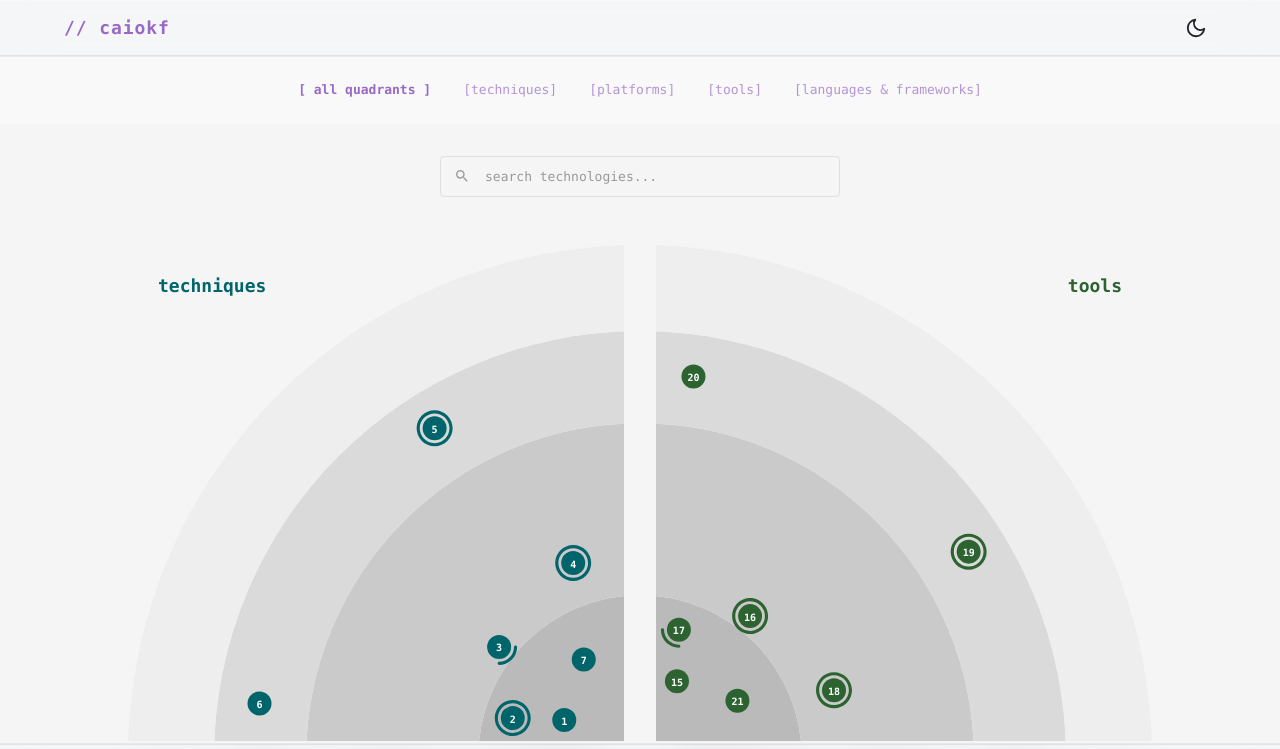
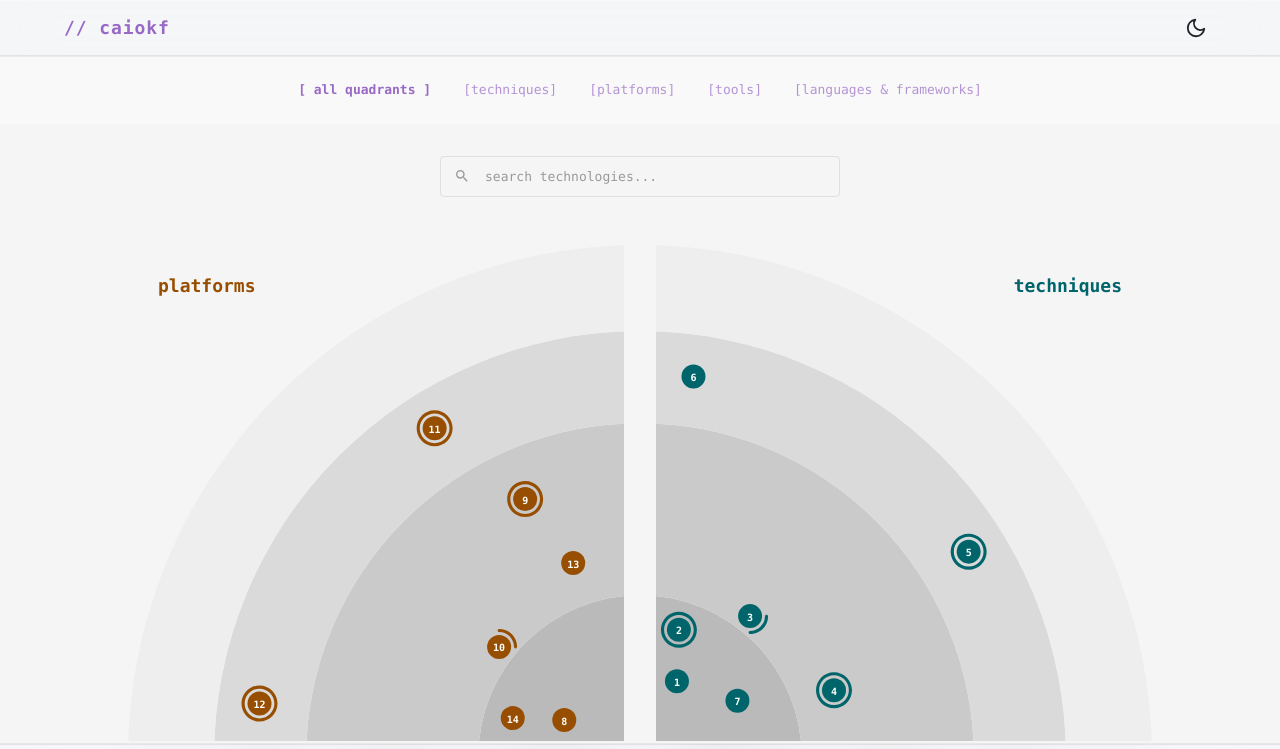
Before and after one commit to caiokf/homepage, a Vue app: page /tech-radar/sample in a window 1280 px wide. Shown: the top 749 px of the page. Built offline with nearby package versions, Linux system fonts and the light colour scheme.

Commit message:
fix(radar): correct quadrant position labels to match visual locations

```diff
--- a/src/components/radar/TechRadar.vue
+++ b/src/components/radar/TechRadar.vue
@@ -8,10 +8,10 @@
       class="radar-svg"
       :class="{ 'is-zoomed': selectedQuadrant }"
     >
-      <!-- Layer 1: Ring arcs -->
+      <!-- Each quadrant as a single group -->
       <g
-        v-for="quadrant in quadrants"
-        :key="`rings-${quadrant.position}`"
+        v-for="(quadrant, index) in quadrants"
+        :key="`quadrant-${quadrant.position}`"
         :class="[
           'quadrant-group',
           quadrant.position,
@@ -35,63 +35,6 @@
             :key="`ring-${ringIndex}`"
             :d="ringPath"
             :class="['ring-arc', `ring-arc-${ringIndex}`]"
-          />
-        </g>
-      </g>
-
-      <!-- Layer 2: Separator lines (drawn on top of rings, under blips) -->
-      <g
-        v-if="!selectedQuadrant"
-        :transform="getQuadrantTransform()"
-        class="quadrant-separators"
-      >
-        <line
-          v-for="separator in getSeparatorLines()"
-          :key="`separator-${separator.angle}`"
-          :x1="separator.x1"
-          :y1="separator.y1"
-          :x2="separator.x2"
-          :y2="separator.y2"
-          class="separator-line"
-        />
-        <!-- Ring labels on horizontal separator -->
-        <text
-          v-for="(label, index) in calcRingLabelsOnSeparators()"
-          :key="`ring-label-${index}`"
-          :x="label.x"
-          y="0"
-          class="ring-label-separator"
-        >
-          {{ label.name }}
-        </text>
-      </g>
-
-      <!-- Layer 3: Ring labels, blips, and quadrant names -->
-      <g
-        v-for="(quadrant, index) in quadrants"
-        :key="`content-${quadrant.position}`"
-        :class="[
-          'quadrant-group',
-          quadrant.position,
-          {
-            'quadrant-hidden':
-              selectedQuadrant && selectedQuadrant !== quadrant.position,
-            'quadrant-zoomed': selectedQuadrant === quadrant.position,
-          },
-        ]"
-        :transform="getQuadrantTransform()"
-        :style="getQuadrantStyle(quadrant.position)"
-      >
-        <!-- Clickable background (invisible, for interaction) -->
-        <g
-          class="quadrant-background"
-          @click="selectQuadrant(quadrant.position)"
-        >
-          <path
-            v-for="(ringPath, ringIndex) in getRingPaths(quadrant)"
-            :key="`ring-invisible-${ringIndex}`"
-            :d="ringPath"
-            class="ring-arc-invisible"
           />
         </g>
 
@@ -151,7 +94,7 @@
           </text>
         </g>
 
-        <!-- Quadrant name with caret -->
+        <!-- Quadrant name -->
         <g :class="['quadrant-name-group', quadrant.position]">
           <foreignObject
             :x="getQuadrantLabelX(quadrant.position)"
@@ -167,6 +110,33 @@
             </div>
           </foreignObject>
         </g>
+      </g>
+
+      <!-- Separator lines (drawn on top of quadrants) -->
+      <g
+        v-if="!selectedQuadrant"
+        :transform="getCenterTransform()"
+        class="quadrant-separators"
+      >
+        <line
+          v-for="separator in getSeparatorLines()"
+          :key="`separator-${separator.angle}`"
+          :x1="separator.x1"
+          :y1="separator.y1"
+          :x2="separator.x2"
+          :y2="separator.y2"
+          class="separator-line"
+        />
+        <!-- Ring labels on horizontal separator -->
+        <text
+          v-for="(label, index) in calcRingLabelsOnSeparators()"
+          :key="`ring-label-${index}`"
+          :x="label.x"
+          y="0"
+          class="ring-label-separator"
+        >
+          {{ label.name }}
+        </text>
       </g>
     </svg>
 
@@ -229,16 +199,8 @@
   const svgHeight = "100%";
 
   const viewBox = computed(() => {
-    if (!props.selectedQuadrant) {
-      return `0 0 ${radarSize.value} ${radarSize.value}`;
-    }
-    // When zoomed, show just the selected quadrant (half the radar in each dimension)
-    const offset = RadarGeometry.getZoomedViewBoxOffset(
-      props.selectedQuadrant,
-      radarSize.value
-    );
-    const zoomSize = radarSize.value / 2;
-    return `${offset.x} ${offset.y} ${zoomSize} ${zoomSize}`;
+    // Always show the full radar - no zooming
+    return `0 0 ${radarSize.value} ${radarSize.value}`;
   });
 
   // Compute ring radii
@@ -271,6 +233,12 @@
 
   function getPositionedBlips(quadrantIndex: number): PositionedBlip[] {
     return positionedBlipsCache.value[quadrantIndex] || [];
+  }
+
+  function getCenterTransform(): string {
+    const centerX = radarSize.value / 2;
+    const centerY = radarSize.value / 2;
+    return `translate(${centerX}, ${centerY})`;
   }
 
   function getQuadrantTransform(): string {
@@ -390,7 +358,9 @@
 
   /* Quadrant group transitions */
   .quadrant-group {
-    transition: opacity var(--transition-slow);
+    transition:
+      opacity var(--transition-slow),
+      transform var(--transition-slow);
   }
 
   .quadrant-hidden {
@@ -540,19 +510,19 @@
     text-transform: lowercase;
   }
 
-  .quadrant-name-text.NE {
-    color: var(--quadrant-NE);
-    text-align: left;
-  }
-
   .quadrant-name-text.NW {
     color: var(--quadrant-NW);
     text-align: left;
   }
 
+  .quadrant-name-text.NE {
+    color: var(--quadrant-NE);
+    text-align: right;
+  }
+
   .quadrant-name-text.SW {
     color: var(--quadrant-SW);
-    text-align: right;
+    text-align: left;
   }
 
   .quadrant-name-text.SE {
--- a/src/config/radar-config.ts
+++ b/src/config/radar-config.ts
@@ -41,13 +41,14 @@ export type QuadrantName = (typeof QUADRANT_NAMES)[number];
 export type QuadrantPosition = "NE" | "NW" | "SE" | "SW";
 
 // Quadrant configuration with position, angle, and default name
+// Position labels match visual location on screen (NW = top-left, etc.)
 export const QUADRANT_CONFIG: Record<
   QuadrantPosition,
   { startAngle: number; defaultName: string }
 > = {
-  NE: { startAngle: 0, defaultName: "Techniques" },
-  NW: { startAngle: -90, defaultName: "Platforms" },
-  SW: { startAngle: 90, defaultName: "Tools" },
+  NW: { startAngle: 0, defaultName: "Techniques" },
+  SW: { startAngle: -90, defaultName: "Platforms" },
+  NE: { startAngle: 90, defaultName: "Tools" },
   SE: { startAngle: -180, defaultName: "Languages & Frameworks" },
 } as const;
 
--- a/src/pages/TechRadarViewPage.vue
+++ b/src/pages/TechRadarViewPage.vue
@@ -40,24 +40,7 @@
 
       <!-- Main radar and table container (hidden on mobile unless quadrant selected) -->
       <main class="radar-layout" :class="layoutClasses">
-        <!-- Table on LEFT (for NE/NW quadrants - radar moves right) -->
-        <div
-          v-if="selectedQuadrant && selectedQuadrantObj && isRadarOnRight"
-          class="table-wrapper table-side table-left"
-        >
-          <BlipListByQuadrant
-            :quadrant-name="selectedQuadrantObj.name"
-            :quadrant-position="selectedQuadrant"
-            :blips="selectedQuadrantBlips"
-            :highlighted-blip-id="hoveredBlipId"
-            :expanded-blip-id="expandedBlipId"
-            @blip-hover="handleTableBlipHover"
-            @blip-click="handleBlipSelected"
-            @blip-toggle="handleBlipToggle"
-          />
-        </div>
-
-        <div class="radar-wrapper" :style="radarWrapperStyle">
+        <div class="radar-wrapper">
           <TechRadar
             ref="techRadarRef"
             :radar="radar"
@@ -67,23 +50,24 @@
             @blip-hovered="handleBlipHovered"
           />
           <RadarLegend />
-        </div>
 
-        <!-- Table on RIGHT (for SW/SE quadrants - radar moves left) -->
-        <div
-          v-if="selectedQuadrant && selectedQuadrantObj && !isRadarOnRight"
-          class="table-wrapper table-side table-right"
-        >
-          <BlipListByQuadrant
-            :quadrant-name="selectedQuadrantObj.name"
-            :quadrant-position="selectedQuadrant"
-            :blips="selectedQuadrantBlips"
-            :highlighted-blip-id="hoveredBlipId"
-            :expanded-blip-id="expandedBlipId"
-            @blip-hover="handleTableBlipHover"
-            @blip-click="handleBlipSelected"
-            @blip-toggle="handleBlipToggle"
-          />
+          <!-- Overlay blip list on the opposite quadrant when one is selected -->
+          <div
+            v-if="selectedQuadrant && selectedQuadrantObj"
+            class="table-overlay"
+            :class="tableOverlayPosition"
+          >
+            <BlipListByQuadrant
+              :quadrant-name="selectedQuadrantObj.name"
+              :quadrant-position="selectedQuadrant"
+              :blips="selectedQuadrantBlips"
+              :highlighted-blip-id="hoveredBlipId"
+              :expanded-blip-id="expandedBlipId"
+              @blip-hover="handleTableBlipHover"
+              @blip-click="handleBlipSelected"
+              @blip-toggle="handleBlipToggle"
+            />
+          </div>
         </div>
       </main>
 
@@ -195,32 +179,29 @@
     });
   });
 
-  // Determine if radar should move to the right (NE/NW quadrants selected)
-  // NE/NW quadrants are on LEFT side of radar, so radar moves RIGHT, table on LEFT
-  // SW/SE quadrants are on RIGHT side of radar, so radar moves LEFT, table on RIGHT
-  const isRadarOnRight = computed(() => {
-    return selectedQuadrant.value === "NE" || selectedQuadrant.value === "NW";
-  });
-
   // Layout classes for the radar-layout container
   const layoutClasses = computed(() => ({
     "has-selection": !!selectedQuadrant.value,
-    "table-on-left": isRadarOnRight.value,
-    "table-on-right": selectedQuadrant.value && !isRadarOnRight.value,
   }));
 
-  // Radar wrapper style - changes width when quadrant is selected
-  const radarWrapperStyle = computed(() => {
-    if (!selectedQuadrant.value) {
-      return {
-        width: "1056px",
-      };
+  // Position the table overlay on the opposite side of the selected quadrant
+  // NE selected -> overlay on SW (bottom-left)
+  // NW selected -> overlay on SE (bottom-right)
+  // SW selected -> overlay on NE (top-right)
+  // SE selected -> overlay on NW (top-left)
+  const tableOverlayPosition = computed(() => {
+    switch (selectedQuadrant.value) {
+      case "NE":
+        return "overlay-sw";
+      case "NW":
+        return "overlay-se";
+      case "SW":
+        return "overlay-ne";
+      case "SE":
+        return "overlay-nw";
+      default:
+        return "";
     }
-
-    // Shrink when zoomed to single quadrant
-    return {
-      width: "620px",
-    };
   });
 
   function handleQuadrantSelected(position: QuadrantPosition | null) {
@@ -283,12 +264,9 @@
     margin: 0 auto;
   }
 
-  .radar-layout.has-selection {
-    gap: 36px;
-  }
-
   .radar-wrapper {
-    transition: width 1s ease;
+    position: relative;
+    width: 1056px;
     flex-shrink: 0;
     box-sizing: border-box;
   }
@@ -298,52 +276,43 @@
     box-sizing: border-box;
   }
 
-  /* Side table (when single quadrant selected) */
-  .table-wrapper.table-side {
-    width: 400px;
-    flex-shrink: 0;
-    max-height: 80vh;
+  /* Overlay table on top of radar */
+  .table-overlay {
+    position: absolute;
+    width: 50%;
+    height: 50%;
     overflow-y: auto;
     overflow-x: hidden;
-    animation: slideIn 1s ease;
+    background: var(--color-background);
+    border-radius: var(--radius-lg);
+    padding: var(--space-4);
+    box-sizing: border-box;
   }
 
-  .table-wrapper.table-left {
-    order: -1;
-    animation-name: slideInFromLeft;
+  .table-overlay.overlay-nw {
+    top: 0;
+    left: 0;
   }
 
-  .table-wrapper.table-right {
-    order: 1;
-    animation-name: slideInFromRight;
+  .table-overlay.overlay-ne {
+    top: 0;
+    right: 0;
+  }
+
+  .table-overlay.overlay-sw {
+    bottom: 0;
+    left: 0;
+  }
+
+  .table-overlay.overlay-se {
+    bottom: 0;
+    right: 0;
   }
 
   /* Bottom table (when all quadrants visible) */
   .table-wrapper.table-bottom {
     width: 1056px;
     margin: var(--space-8) auto 0;
-  }
-
-  @keyframes slideInFromLeft {
-    from {
-      opacity: 0;
-      transform: translateX(-50px);
-    }
-    to {
-      opacity: 1;
-      transform: translateX(0);
-    }
-  }
-
-  @keyframes slideInFromRight {
-    from {
-      opacity: 0;
-      transform: translateX(50px);
-    }
-    to {
-      opacity: 1;
-      transform: translateX(0);
-    }
   }
 
   /* Loading State */
```
Also changed, not shown: src/models/radar.geometry.ts (+12 -9 lines), 1 other file (tests, documents, lock files or other folders).
